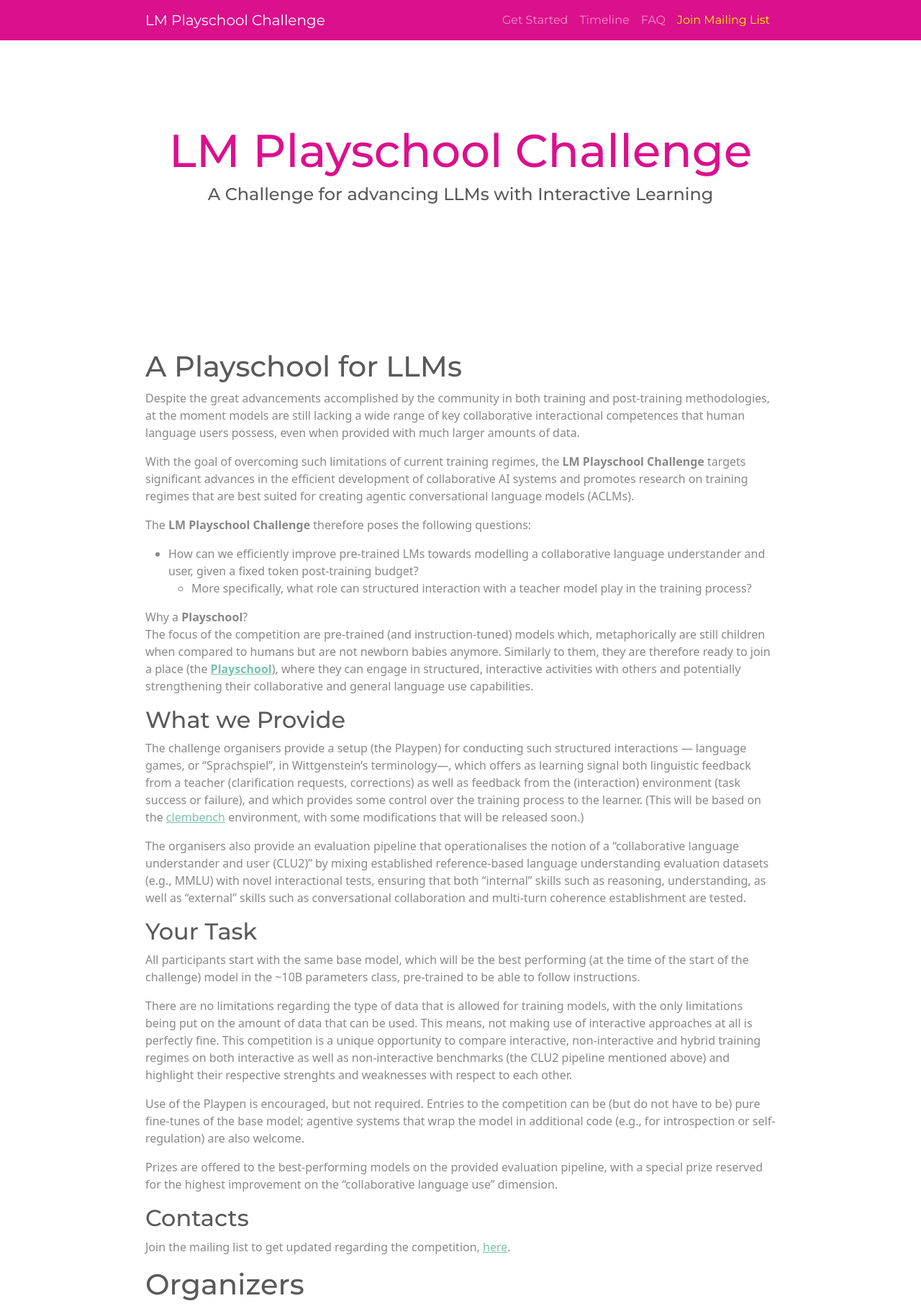
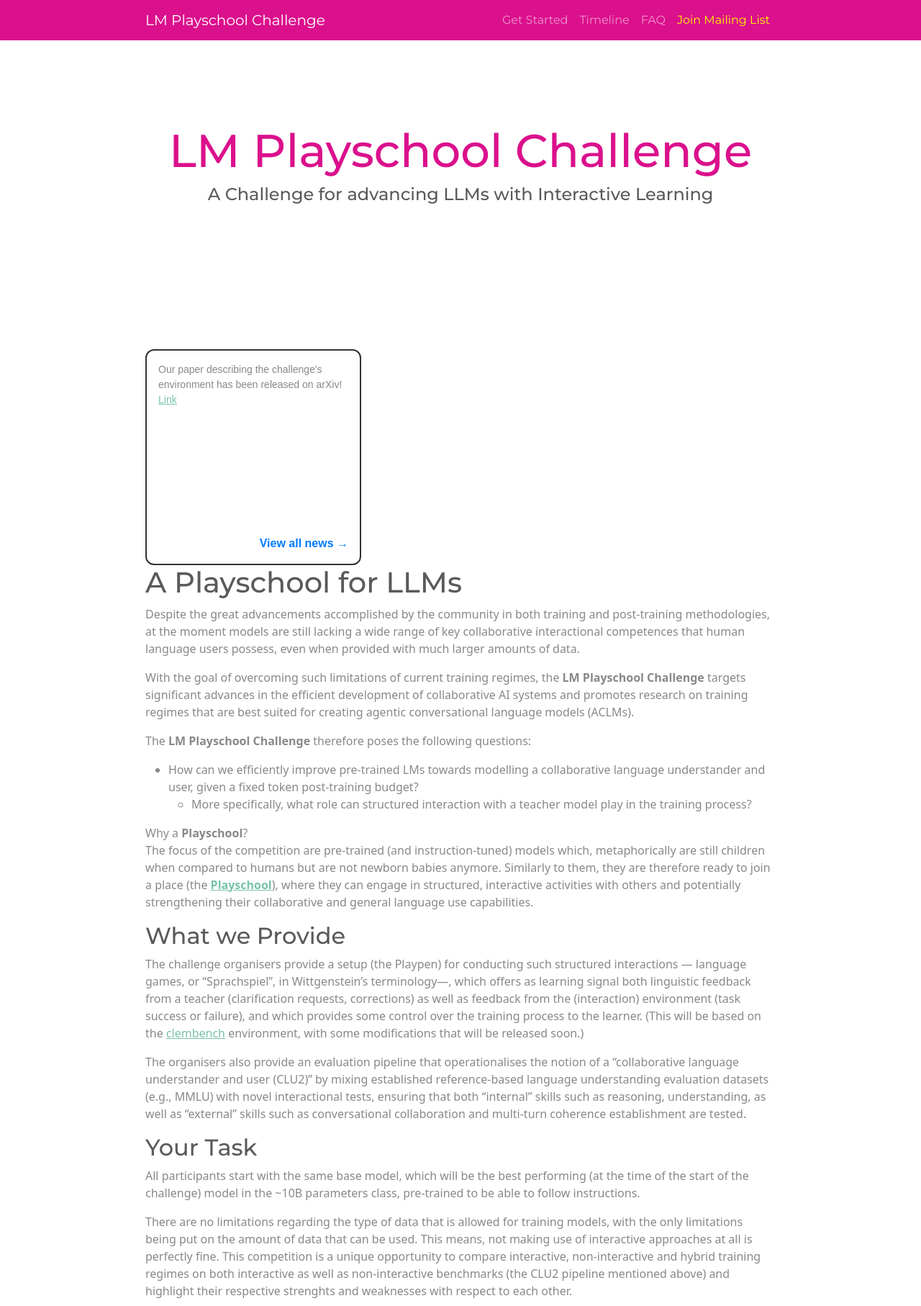
Before and after one commit to lm-playschool/lm-playschool.github.io, a Jekyll site: the page built from index.md, in a window 1280 px wide, cut to the strip 0-1814 px from the top of the page. Shown: the whole strip at 72% size. Built offline with Jekyll 4.4.1, drawn with Linux system fonts in a browser that asks for light colours; our own code applies the rules of GitHub Pages for plain Markdown files.

Commit message:
preliminary news box

```diff
--- a/_layouts/home.html
+++ b/_layouts/home.html
@@ -10,6 +10,14 @@ layout: default
   </div>
 
   <div class="container page-content">
+    <div class="news-box">
+  <div class="news-list">
+    <div class="news-item">Our paper describing the challenge's environment has been released on arXiv! <a href="http://arxiv.org/abs/2504.08590">Link</a> </div>
+  </div>
+  <div class="news-link">
+    <a href="/news">View all news →</a>
+  </div>
+</div>
   <section>
     {{ content }}
   </section>
--- a/assets/main.scss
+++ b/assets/main.scss
@@ -134,3 +134,42 @@ blockquote{
 .mailing-list-link{
   color: #fffb00
 }
+
+// News box
+    .news-box {
+      width: 300px;
+      height: 300px;
+      border: 2px solid #333;
+      border-radius: 12px;
+      padding: 16px;
+      box-sizing: border-box;
+      display: flex;
+      flex-direction: column;
+      justify-content: space-between;
+      font-family: Arial, sans-serif;
+    }
+
+    .news-list {
+      flex-grow: 1;
+      overflow-y: auto;
+      margin-bottom: 12px;
+    }
+
+    .news-item {
+      margin-bottom: 8px;
+      font-size: 14px;
+    }
+
+    .news-link {
+      text-align: right;
+    }
+
+    .news-link a {
+      color: #007BFF;
+      text-decoration: none;
+      font-weight: bold;
+    }
+
+    .news-link a:hover {
+      text-decoration: underline;
+    }
```
